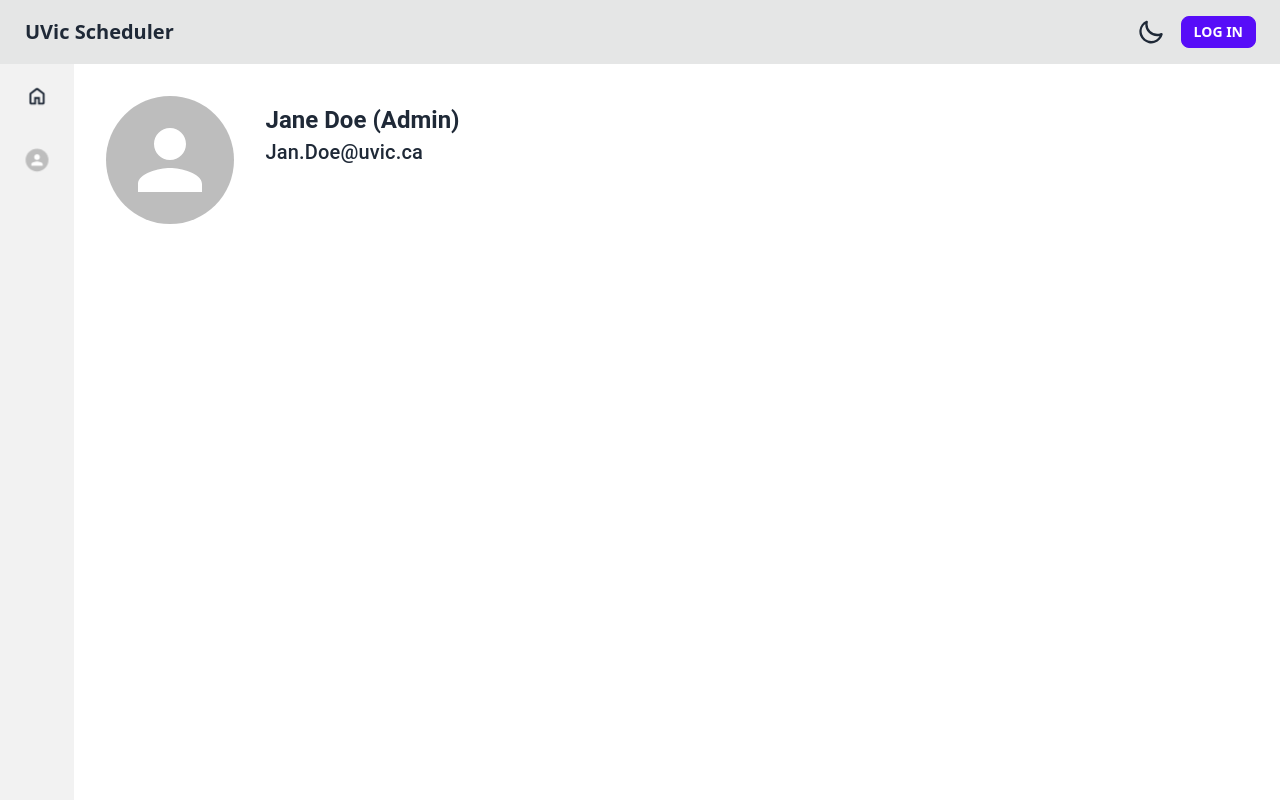
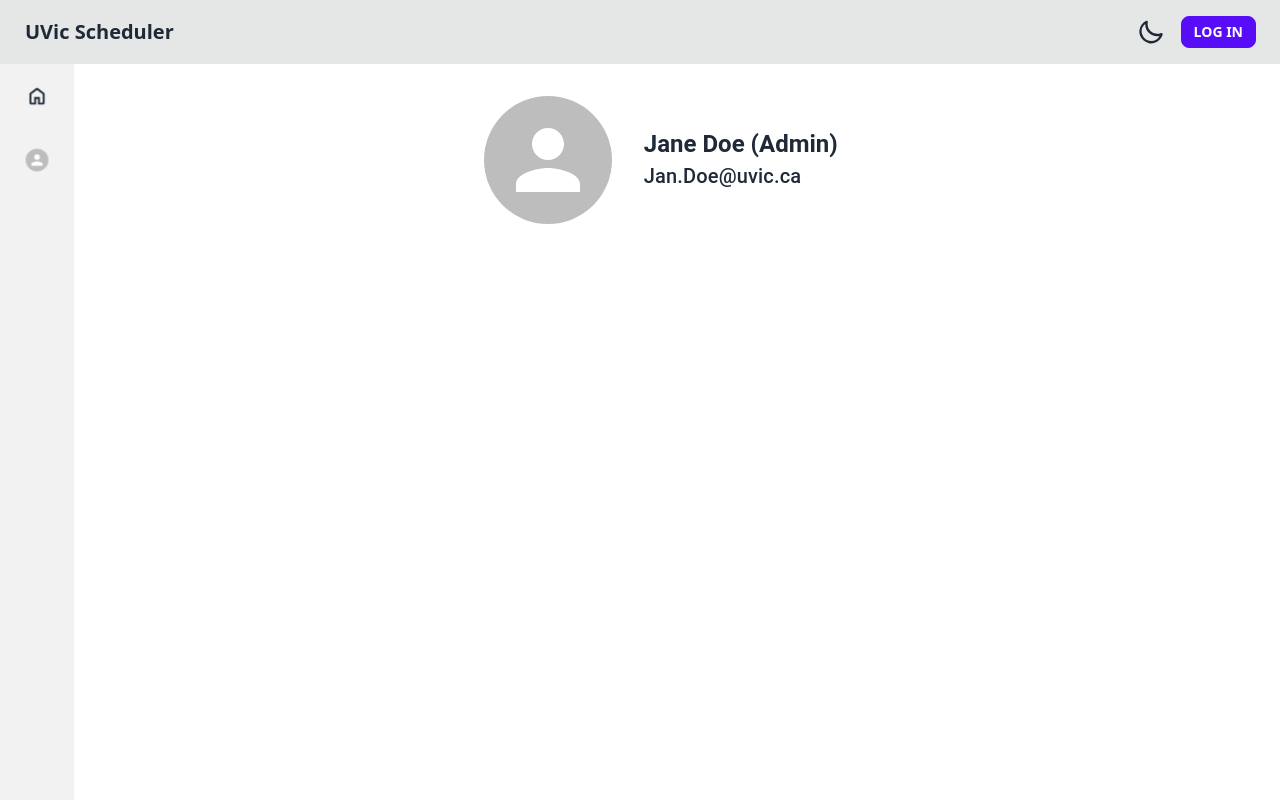
Before and after one commit to SENG-499-Company-3/frontend, a Next.js app: page /profile in a window 1280 px wide. Built offline with nearby package versions, Linux system fonts and the light colour scheme.

Commit message:
move header items to center

```diff
--- a/src/pages/profile.tsx
+++ b/src/pages/profile.tsx
@@ -6,13 +6,13 @@ const Profile = () => {
     const userContext = useContext(AuthContext)
 
     return (
-        <div className="flex flex-col w-full h-full p-8 gap-2">
-            <div className="flex h-[8rem] w-full">
+        <div className="flex flex-col w-full h-full md:px-32 py-8 gap-2">
+            <div className="flex h-[8rem] w-full justify-center">
                 <div className="flex items-center">
                     {/* <Avatar alt={userContext.currentUser?.displayName} sx={{ width: 96, height: 96 }} /> */}
                     <Avatar alt="Jane Doe" sx={{ width: 128, height: 128 }} />
                 </div>
-                <div className="flex grow flex-col px-8 py-2">
+                <div className="flex justify-center flex-col px-8 py-2">
                     {/* <Typography variant="h5" sx={{fontWeight: 600}}>{userContext.currentUser?.displayName} ({userContext.currentUser?.type})</Typography> */}
                     <Typography variant="h5" sx={{ fontWeight: 600 }}>Jane Doe (Admin)</Typography>
                     {/* <Typography variant="h6">{userContext.currentUser?.emailAddress</Typography> */}
```
